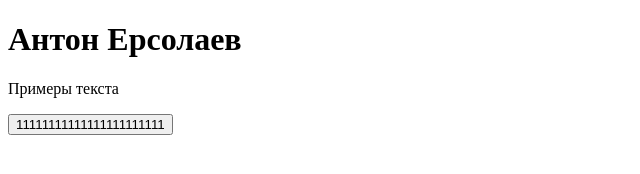
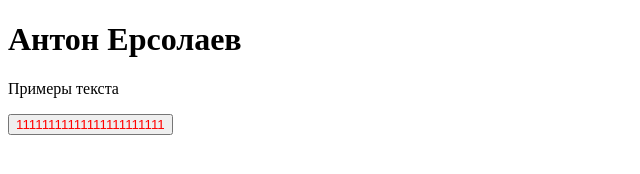
Before and after one commit to hecheteye/5homework, a plain HTML site: page index.html in a window 1280 px wide. Shown: the whole page, without its empty margins (0-640 px from the left). Drawn offline with Linux system fonts and the light colour scheme.

Commit message:
Добавлен цвет к кнопке

```diff
--- a/index.html
+++ b/index.html
@@ -11,7 +11,7 @@
 <body>
    <h1>Антон Ерсолаев</h1>
    <p>Примеры текста</p>
-   <button>11111111111111111111111</button>
+   <button style="color: red;">11111111111111111111111</button>
 </body>
 
 </html>
```
